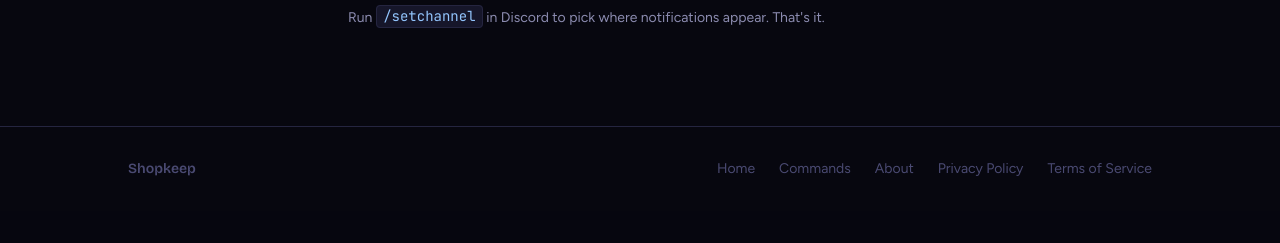
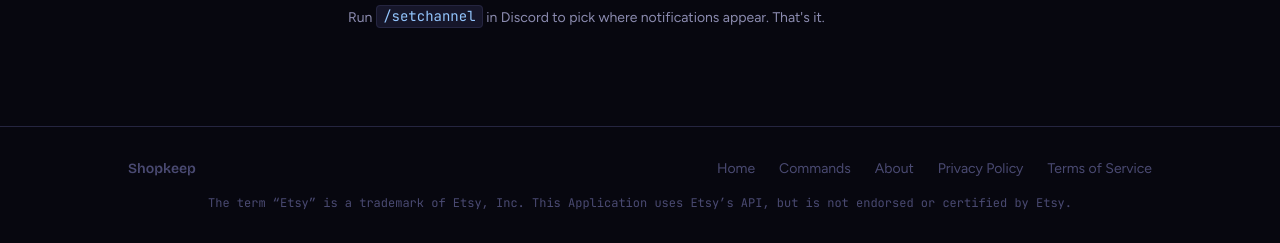
Before and after one commit to madisonewebb/shopkeep, a Flask app: page / in a window 1280 px wide. Shown: the part 1003-1246 px from the top of the page. Before the commit the page ends 1179 px from the top, so only its background shows below. Run offline with Flask 3, Linux system fonts and the light colour scheme; some libraries are stand-ins or nearby versions.

Commit message:
feat: add Etsy trademark disclaimer to all page footers

```diff
--- a/src/web/templates/about.html
+++ b/src/web/templates/about.html
@@ -143,6 +143,7 @@
         <a href="/terms" class="hover:text-sk-muted transition-colors">Terms of Service</a>
       </div>
     </div>
+    <p class="text-xs text-sk-dim font-mono text-center mt-4">The term &ldquo;Etsy&rdquo; is a trademark of Etsy, Inc. This Application uses Etsy&rsquo;s API, but is not endorsed or certified by Etsy.</p>
   </footer>
 
 </body>
--- a/src/web/templates/commands.html
+++ b/src/web/templates/commands.html
@@ -134,6 +134,7 @@
         <a href="/terms" class="hover:text-sk-muted transition-colors">Terms of Service</a>
       </div>
     </div>
+    <p class="text-xs text-sk-dim font-mono text-center mt-4">The term &ldquo;Etsy&rdquo; is a trademark of Etsy, Inc. This Application uses Etsy&rsquo;s API, but is not endorsed or certified by Etsy.</p>
   </footer>
 
 </body>
--- a/src/web/templates/index.html
+++ b/src/web/templates/index.html
@@ -187,6 +187,7 @@
         <a href="/terms" class="hover:text-sk-muted transition-colors">Terms of Service</a>
       </div>
     </div>
+    <p class="text-xs text-sk-dim font-mono text-center mt-4">The term &ldquo;Etsy&rdquo; is a trademark of Etsy, Inc. This Application uses Etsy&rsquo;s API, but is not endorsed or certified by Etsy.</p>
   </footer>
 
 </body>
--- a/src/web/templates/privacy.html
+++ b/src/web/templates/privacy.html
@@ -167,6 +167,7 @@
         <a href="/terms" class="hover:text-sk-muted transition-colors">Terms of Service</a>
       </div>
     </div>
+    <p class="text-xs text-sk-dim font-mono text-center mt-4">The term &ldquo;Etsy&rdquo; is a trademark of Etsy, Inc. This Application uses Etsy&rsquo;s API, but is not endorsed or certified by Etsy.</p>
   </footer>
 
 </body>
--- a/src/web/templates/terms.html
+++ b/src/web/templates/terms.html
@@ -140,6 +140,7 @@
         <a href="/terms" class="hover:text-sk-muted transition-colors">Terms of Service</a>
       </div>
     </div>
+    <p class="text-xs text-sk-dim font-mono text-center mt-4">The term &ldquo;Etsy&rdquo; is a trademark of Etsy, Inc. This Application uses Etsy&rsquo;s API, but is not endorsed or certified by Etsy.</p>
   </footer>
 
 </body>
```
